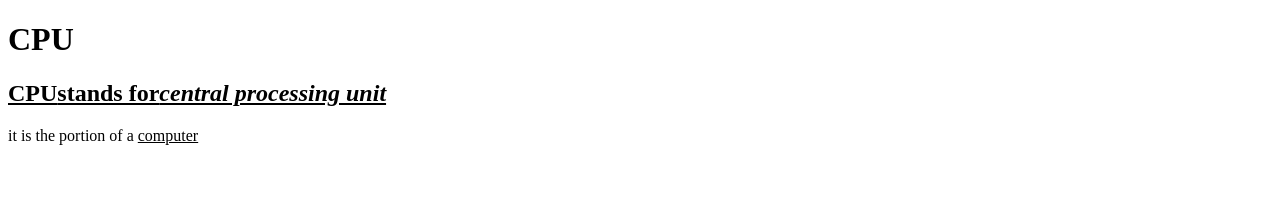
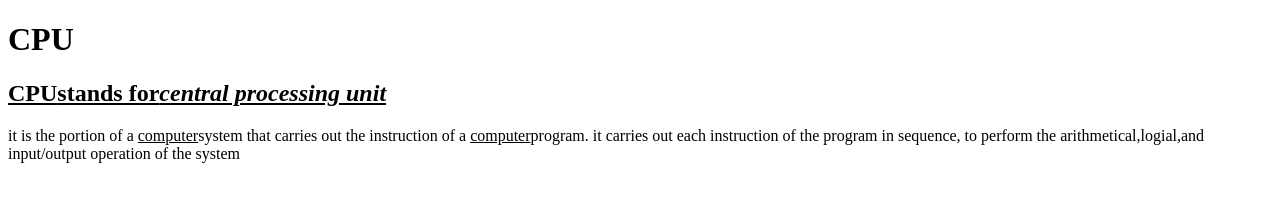
Before and after one commit to iamneo-production/fdcfacbcfeddaeadaeccdfffebaeceaec, a website: page public/index.html in a window 1280 px wide. Drawn offline with Linux system fonts and the light colour scheme.

Commit message:
Backup Commit

```diff
--- a/public/index.html
+++ b/public/index.html
@@ -10,6 +10,9 @@
 <body>
     <h1>CPU</h1>
     <h2><u><b>CPU</b>stands for<i>central processing unit</i></u></h2>
-    it is the portion of a <u>computer</u>
+    it is the portion of a <u>computer</u>system that carries
+    out the instruction of a <u>computer</u>program.
+    it carries out each instruction of the program in sequence,
+    to perform the  arithmetical,logial,and input/output operation of the system
 </body>
 </html>
```
